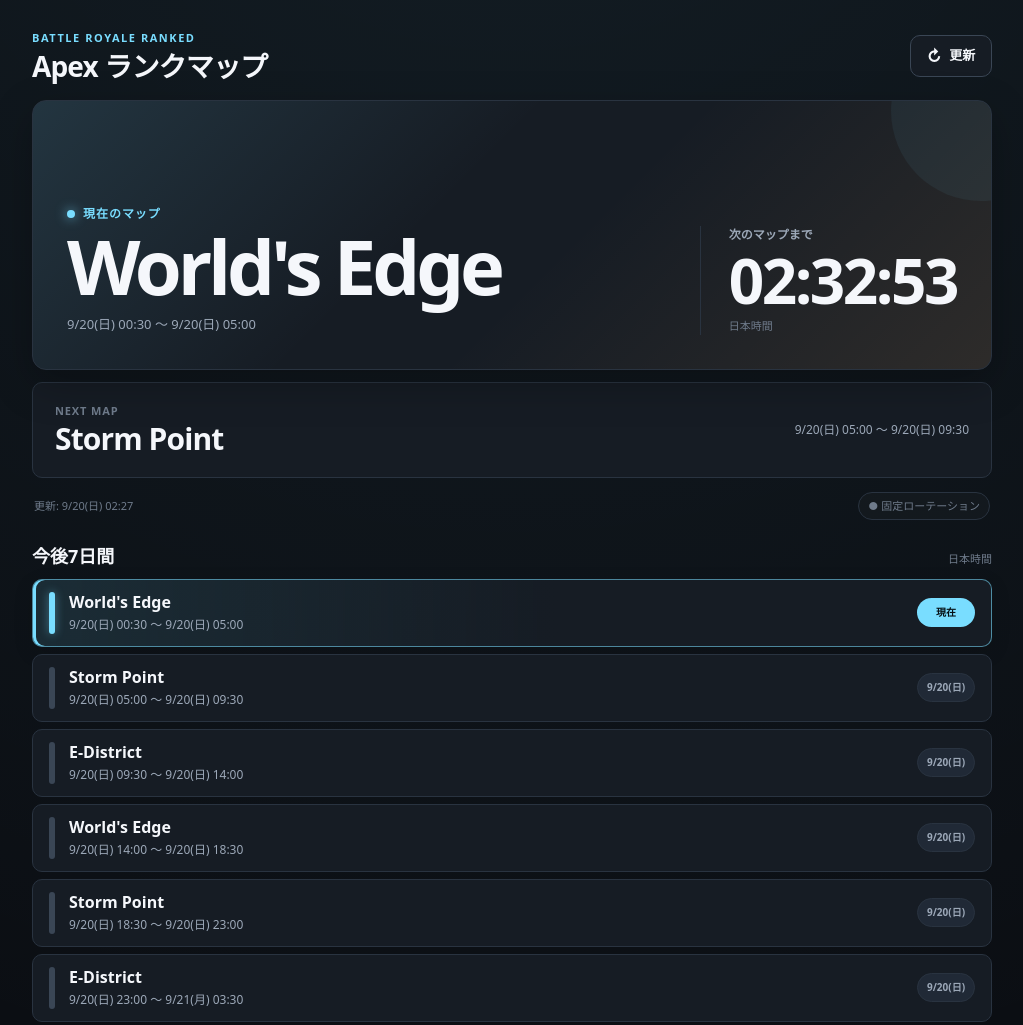
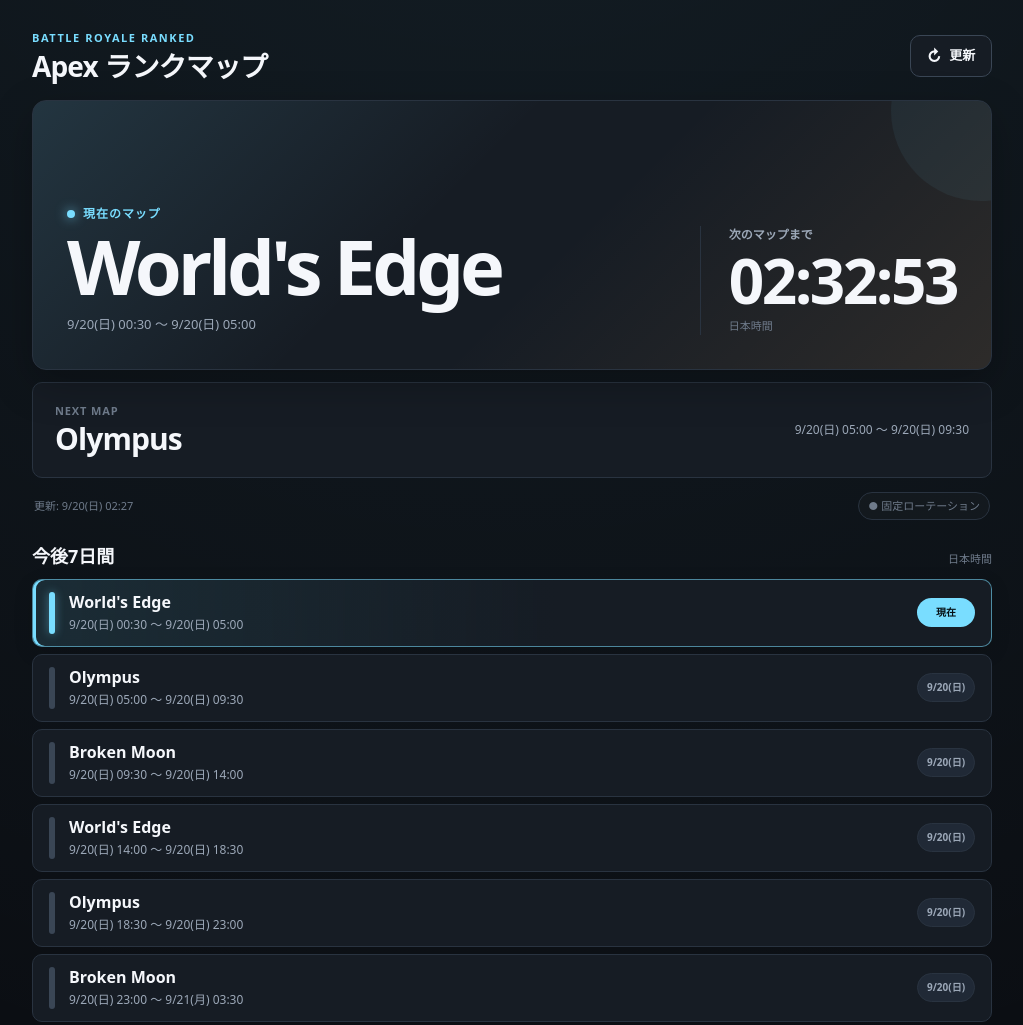
Before and after one commit to haruto312/apexmap, a plain HTML site: page index.html in a window 1280 px wide. Shown: the top 1025 px of the page, without its empty margins (128-1151 px from the left). Drawn offline with Linux system fonts and the light colour scheme.

Commit message:
Update map names and rotation date in index.html

```diff
--- a/index.html
+++ b/index.html
@@ -767,24 +767,26 @@
     // マップローテーション
     const MAPS = [
       {
-        name: "Storm Point"
+        name: "World's Edge"
       },
       {
-        name: "E-District"
+        name: "Olympus"
       },
       {
-        name: "World's Edge"
+        name: "Broken Moon"
       }
     ];
 
     /*
      * ローテーションの基準時刻
      *
-     * 2026-08-13 12:30 JST
-     * = 2026-08-13 03:30 UTC
+     * 2026-09-20 00:30 JST
+     * = 2026-09-19 15:30 UTC
+     *
+     * 画像で確認できる新スプリットのローテーション開始時刻
      */
     const ANCHOR = new Date(
-      "2026-08-13T03:30:00.000Z"
+      "2026-09-19T15:30:00.000Z"
     );
 
 
```
